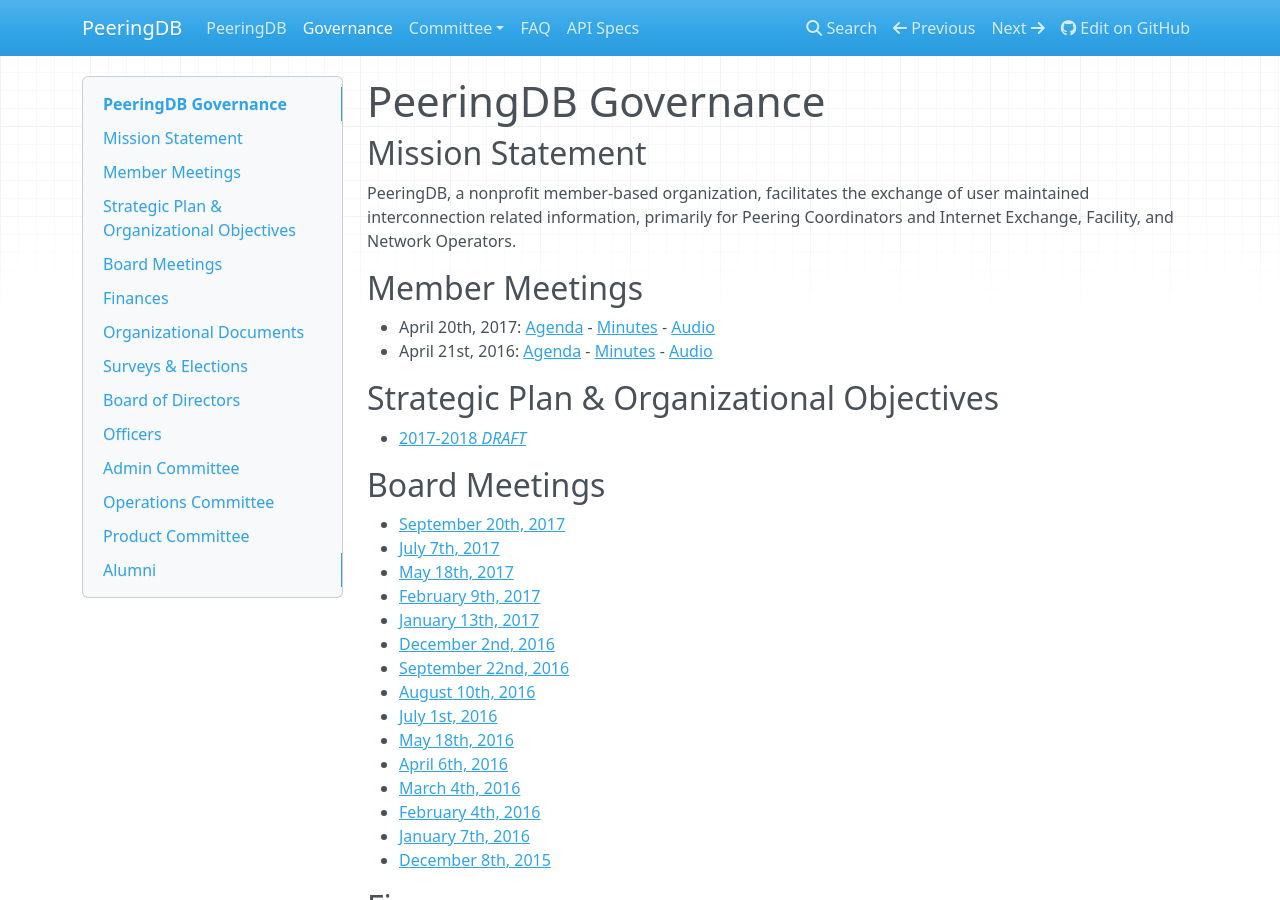
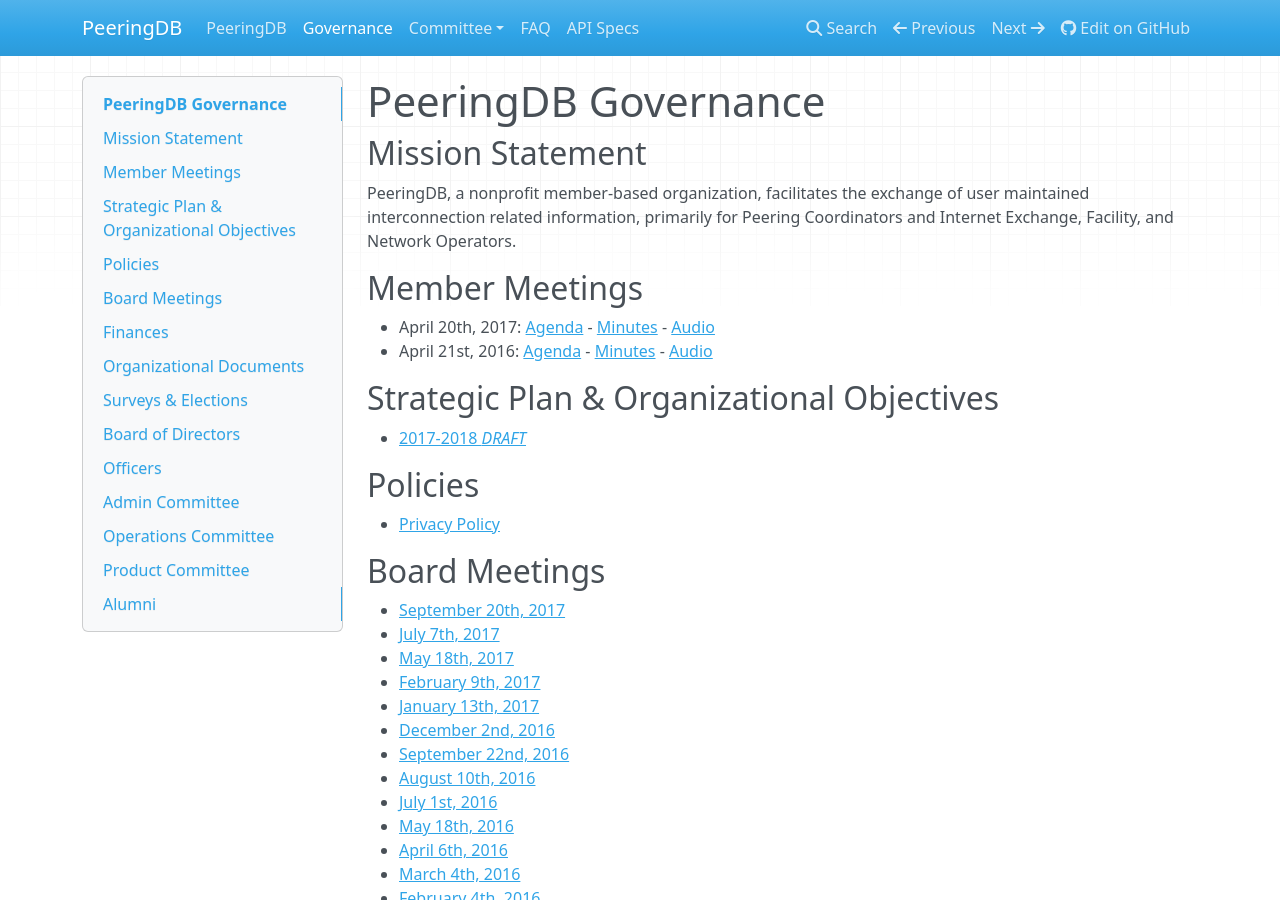
Before and after one commit to peeringdb/docs, an MkDocs documentation site: the page built from docs/gov.md, in a window 1280 px wide and 900 px high. Built offline with MkDocs 1.6.1, drawn with Linux system fonts in a browser that asks for light colours; nearby versions of some CDN libraries; old or Windows-style settings are respelled for this version of MkDocs.

Commit message:
add privacy policy

```diff
--- a/docs/gov.md
+++ b/docs/gov.md
@@ -13,6 +13,10 @@
 ## Strategic Plan & Organizational Objectives
 
 - [2017-2018 *DRAFT*](gov/misc/2017-02-09-PeeringDB_Strategic_Plan_2017-2018-DRAFT.pdf)
+
+## Policies
+
+- [Privacy Policy](gov/misc/2017-04-02-PeeringDB_Privacy_Policy.pdf)
 
 ## Board Meetings
 
```
Also changed, not shown: 1 other file.
